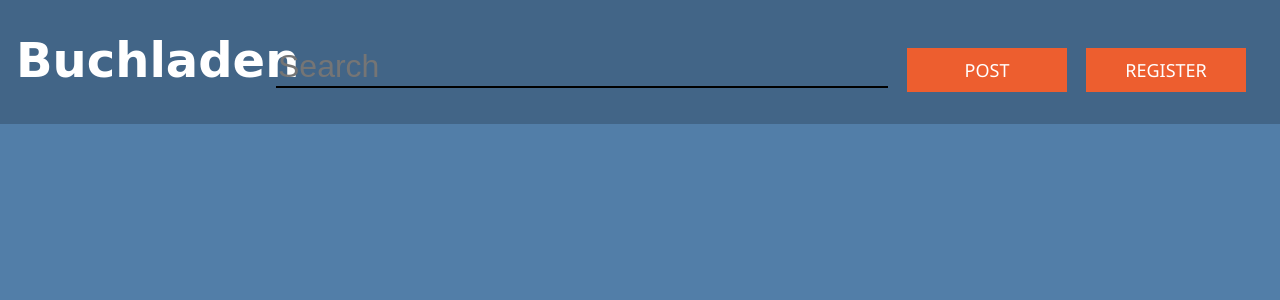
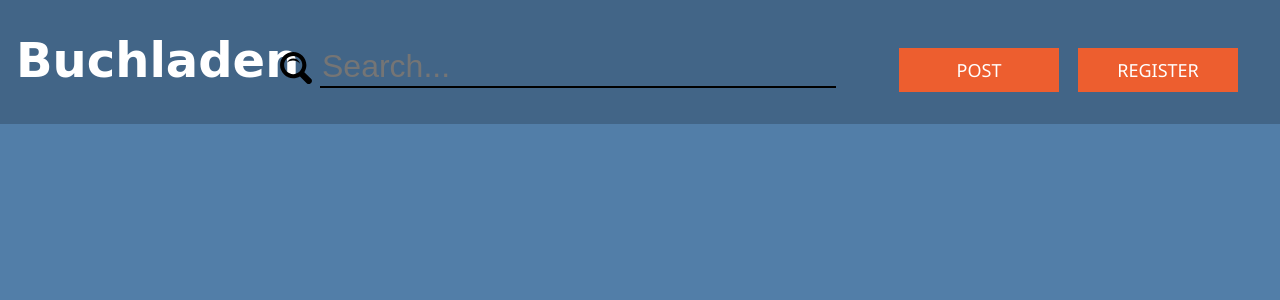
Before and after one commit to iaefai/Buchladen, a Django app: page / in a window 1280 px wide. Shown: the top 300 px of the page. Run offline with Django 3.2, Linux system fonts and the light colour scheme; data comes from the database, SQL or seed files in the repository; parts of the project's set-up code (start-up, migrations or seed data) failed here and were passed over; some web fonts are replaced.

Commit message:
Added UI elements for search bar, and automatic search.

```diff
--- a/store/search.py
+++ b/store/search.py
@@ -65,7 +65,8 @@ class SearchTerms:
         self.parse(s)
 
     def parse(self, s):
-        keyword = re.compile(r'(?P<words>\w+|"[^"]*")')
+        #keyword = re.compile(r'(?P<words>(\W|[^:])+|"[^"]*")')
+        keyword = re.compile(r'(?P<words>(\w|[+-])+|"[^"]*")')
         author = re.compile('author:' + keyword.pattern)
         subject = re.compile('subject:' + keyword.pattern)
         title = re.compile('title:' + keyword.pattern)
--- a/store/static/store/buchladen.js
+++ b/store/static/store/buchladen.js
@@ -10,9 +10,17 @@ $(document).ready(function(e) {
         console.log("unselected");
     });
 
-    $('input[type=text]').on('keydown', function(e) {
-        if (e.which == 13) {
-            e.preventDefault();
+    $('input[type=text]').on('input', function(e) {
+        if ($('#searchbox').val() !== '') {
+            //console.log("not empty");
+            $('#clearbutton').css('visibility', 'visible');
+        } else $('#clearbutton').css('visibility', 'hidden');
+        //console.log("empty");
+    });
+
+    $('input[type=text]').on('keyup', function(e) {
+        // if (e.which == 13) {
+        {   e.preventDefault();
             console.log("Send request: " + $("#searchbox").val());
 
             var result = $.ajax({
@@ -37,4 +45,16 @@ $(document).ready(function(e) {
                 }});
         };
     });
+
+    $('#clearbutton').click(function() {
+        $('#searchbox').val('');
+        $('#searchbox').trigger('input');
+    });
+
+
 });
+
+function search(text) {
+
+
+}
--- a/store/static/store/main.css
+++ b/store/static/store/main.css
@@ -14,16 +14,33 @@ body {
 
 /* search */
 .underline-search {
-    width: calc(100% - 40rem);
+    width: calc(100% - 46rem);
     border: none;
     background: transparent;
     border-bottom: 2px solid black;
     font-size: 24pt;
-    margin-left: 1em;
+    /*margin-left: 1em;*/
+ /*   padding-left: 2.5rem; */
 }
 
 .underline-search:focus {
     outline: none;
+}
+
+#searchbutton {
+    width: 2.5rem;
+    position: relative;
+    top: 0.7rem;
+    margin-left: 2rem;
+    /*left: 2.5rem; */
+}
+
+#clearbutton {
+    width: 2.5rem;
+    position: relative;
+    top: 0.7rem;
+    left: -2.8rem;
+    visibility: hidden;
 }
 
 /* buttons */
--- a/store/templates/store/master.html
+++ b/store/templates/store/master.html
@@ -69,9 +69,9 @@
         <header>
             <h1><a href="/">Buchladen</a></h1>
 
-
-            <input type="text" class="underline-search" id="searchbox" placeholder="Search" autocomplete="off">
-
+            <input type="image" src="{% static 'store/iconmonstr-magnifier-4-icon.svg' %}" id="searchbutton">
+            <input type="text" class="underline-search" id="searchbox" placeholder="Search..." autocomplete="off" spellcheck="false">
+            <input type="image" src="{% static 'store/iconmonstr-x-mark-icon.svg' %}" id="clearbutton">
             <input type="button" class="button" value="Post">
             <input type="button" class="button" value="Register">
         </header>
--- a/store/urls.py
+++ b/store/urls.py
@@ -13,7 +13,7 @@ urlpatterns = patterns(
     #url(r'^search/isbn/(?P<isbn_number>[^/]+)$', views.isbn, name='isbn'),
     #url(r'^search/author/(?P<author_name>[^/]+)', views.author, name='author'),
     #url(r'^search/title/(?P<title_name>[^/]+)', views.title, name='title'),
-    #url(r'^email-sent/$', views.email_send, name='email_send'),
+    url(r'^email-sent/$', views.email_send, name='email_send'),
 
     # ex: /polls/5/
     #url(r'^(?P<pk>\d+)/$', views.DetailView.as_view(), name='detail'),
```
Also changed, not shown: store/static/store/iconmonstr-magnifier-4-icon.svg (added), store/static/store/iconmonstr-x-mark-icon.svg (added).
